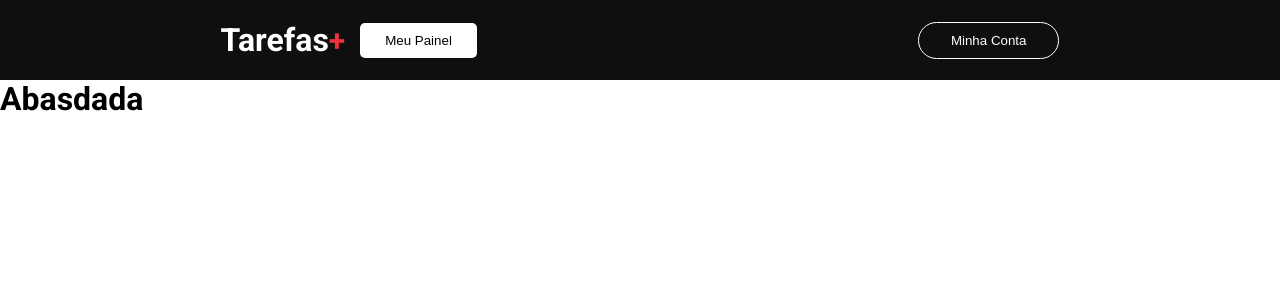
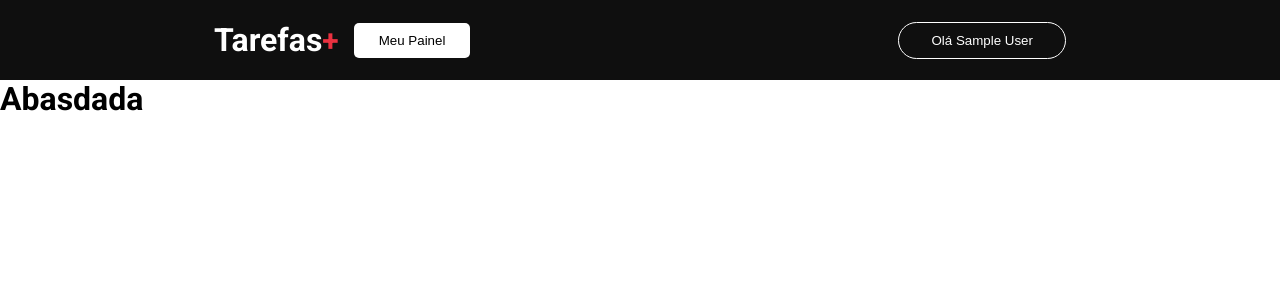
Before and after one commit to ArthurPeFerreira/BoardTarefas, a Next.js app: page /dashboard in a window 1280 px wide. Shown: the top 300 px of the page. Built offline with nearby package versions, Linux system fonts and the light colour scheme; no server answers; sample sign-in values are in the browser's storage.

Commit message:
Adicionando criação de usuários

```diff
--- a/src/components/Navbar/index.tsx
+++ b/src/components/Navbar/index.tsx
@@ -1,18 +1,33 @@
+import { useSession, signIn, signOut } from 'next-auth/react';
 import styles from '@/components/Navbar/styles.module.css';
 import Link from 'next/link';
 
 export default function Navbar() {
+
+    const { data: session, status} = useSession();
+
     return (
         <nav className={styles.navbar}>
             <div className={styles.logoDisplay}>
                 <Link href="/" className={styles.content}>
                     <h1 className={styles.logo}>Tarefas <span>+</span></h1>
                 </Link>
-                <Link href="/dashboard" className={styles.content}>
-                <button className={styles.painelButton}>Meu Painel</button>
-                </Link>
+
+                {session?.user && (
+                    <Link href="/dashboard" className={styles.content}>
+                        <button className={styles.painelButton}>Meu Painel</button>
+                    </Link>
+                ) }
             </div>
-            <button className={styles.loginButton}>Minha Conta</button>
+            {status === "loading" ? (
+                <button className={styles.loginButton} onClick={ () => signIn("google") }>Fazer Login</button>
+            ) : ( session ? (
+                <button className={styles.loginButton} onClick={ () => signOut() }>Olá {session?.user?.name}</button>
+                ) : (
+                <button className={styles.loginButton} onClick={ () => signIn("google") }>Fazer Login</button>
+                )
+            )
+        }
         </nav>
     );
 }
--- a/src/pages/api/auth/[...nextauth}.ts
+++ b/src/pages/api/auth/[...nextauth].ts
@@ -1,7 +1,7 @@
 import NextAuth from "next-auth/next";
 import GoogleProvider from "next-auth/providers/google";
 
-export const authOptions ={
+const authOptions ={
     providers: [
         GoogleProvider({
           clientId: process.env.GOOGLE_CLIENT_ID as string,
@@ -11,4 +11,4 @@ export const authOptions ={
       secret: process.env.JWT_SECRET as string
 };
 
-export default authOptions;
+export default NextAuth(authOptions);
--- a/src/pages/dashboard/index.tsx
+++ b/src/pages/dashboard/index.tsx
@@ -1,5 +1,8 @@
 import styles from "@/pages/dashboard/styles.module.css"
+import { GetServerSideProps } from "next";
 import Head from "next/head"
+import { getSession } from "next-auth/react";
+import {  redirect } from "next/navigation";
 
 export default function Dashboard(){
     return(
@@ -11,3 +14,21 @@ export default function Dashboard(){
         </div>
     );
 }
+
+export const getServerSideProps : GetServerSideProps = async ({ req }) => {
+
+    const session = await getSession({ req });
+
+    if (!session?.user){
+        return{
+          redirect: {
+            destination: "/",
+            permanent: false
+          }
+        };
+    }
+
+    return{
+        props: {}
+    };
+};
```
